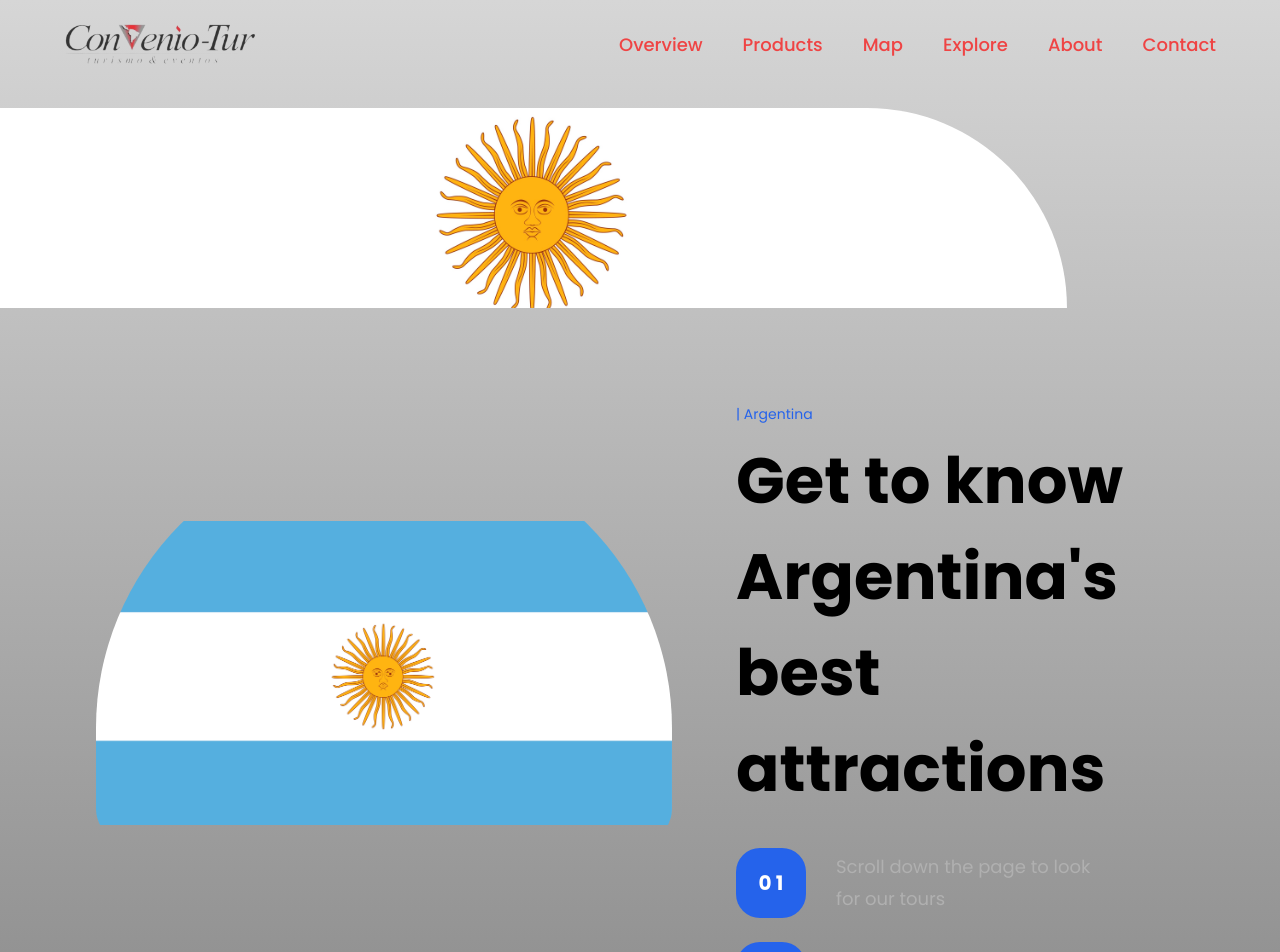
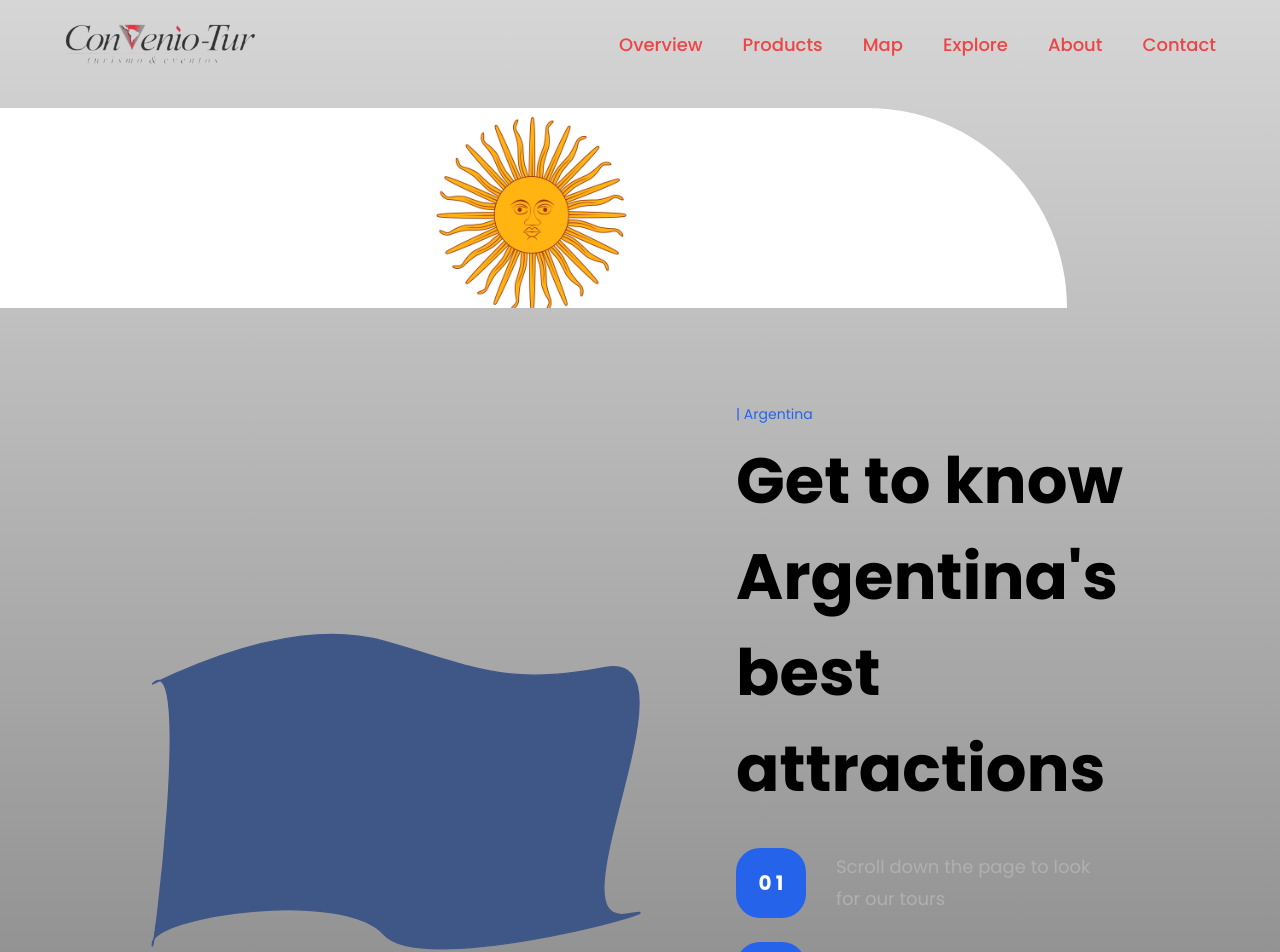
Before and after one commit to edusanttini/convenioTur, a React (Vite) app: page /arg in a window 1280 px wide. Shown: the top 952 px of the page. Built offline with nearby package versions, Linux system fonts and the light colour scheme.

Commit message:
flagshaping

```diff
--- a/src/components/countries/Argentina.jsx
+++ b/src/components/countries/Argentina.jsx
@@ -8,6 +8,7 @@ import { Navbar, RidesList, TitleText, TypingTextGeneric } from '../../component
 import { staggerContainer, fadeIn, planetVariants, slideIn } from '../../utils/motion';
 import { flagarg, flagbr } from '../../assets';
 import { bgGrayGradientStyle } from '../../globalColorScheme';
+import FlagShape from "./FlagShape";
 
 const StartSteps = ({ number, text }) => (
   <div className={`${styles.flexCenter} flex-row`}>
@@ -67,11 +68,7 @@ const Argentina = () => {
               variants={planetVariants('left')}
               className={`flex-1 ${styles.flexCenter}`}
             >
-              <img
-                src={flagarg}
-                alt="get-started"
-                className="w-[90%] h-[90%] object-contain rounded-full pb-48"
-              />
+              <FlagShape img={flagbr}/>
             </motion.div>
             <motion.div
               variants={fadeIn('left', 'tween', 0.2, 1)}
--- /dev/null
+++ b/src/components/countries/FlagShape.jsx
@@ -0,0 +1,44 @@
+import { flagarg } from "../../assets";
+
+const FlagShape = ({img}) => {
+    console.log('hehhhe', img)
+    return (
+        <>
+        <svg
+  xmlns="http://www.w3.org/2000/svg"
+  xmlns:xlink="http://www.w3.org/1999/xlink"
+  viewBox="0 0 300 300"
+  shape-rendering="geometricPrecision"
+  text-rendering="geometricPrecision"
+>
+  <path
+    d="M41.343808,110.223373Q108.01345,78.29703,150,90.075681c41.98655,11.778651,56.719038,21.38755,103.359519,12.398579s-26.041872,121.908315,10.299304,115.521784-94.569027,31.020295-113.658823,9.579797-108.656192-9.123616-108.656192,4.561808s19.004641-141.644046,0-121.914276Z"
+    fill="#3f5787"
+    stroke="#3f5787"
+    stroke-width="0.6"
+  />
+
+  <image
+    xlink={img}
+
+
+  />
+
+  <defs>
+    <clipPath id="shape-clip">
+      <path
+        d="M41.343808,110.223373Q108.01345,78.29703,150,90.075681c41.98655,11.778651,56.719038,21.38755,103.359519,12.398579s-26.041872,121.908315,10.299304,115.521784-94.569027,31.020295-113.658823,9.579797-108.656192-9.123616-108.656192,4.561808s19.004641-141.644046,0-121.914276Z"
+      />
+    </clipPath>
+  </defs>
+</svg>
+
+
+
+
+
+        </>
+    )
+}
+
+export default FlagShape;
--- a/src/components/index.js
+++ b/src/components/index.js
@@ -30,6 +30,7 @@ import { TypingTextGeneric } from './CustomTexts';
 import { TypingTextGreen } from './CustomTexts';
 import RidesList from './countries/RidesList';
 import ImageShape from './countries/ImageShape';
+import FlagShape from './countries/FlagShape';
 
 export {
   Hero,
@@ -66,6 +67,7 @@ export {
   TypingTextGeneric,
   TypingTextGreen,
   RidesList,
-  ImageShape
+  ImageShape,
+
 
 };
```
Also changed, not shown: src/App.jsx (line endings or trailing spaces), src/assets/flagshape.svg (added).
